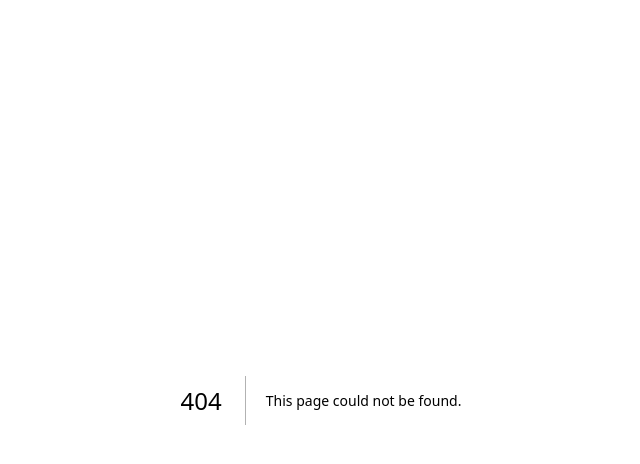
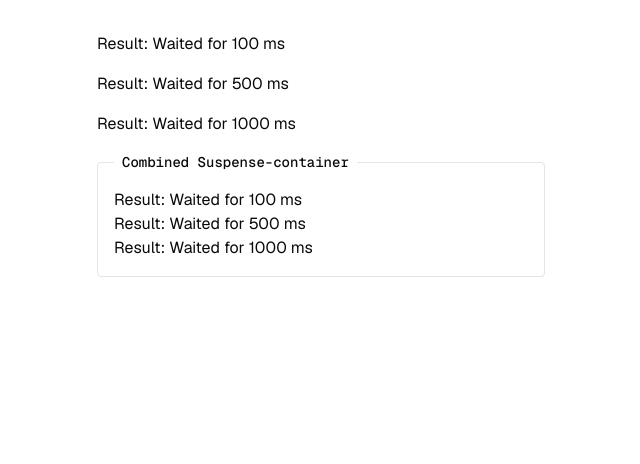
Before and after one commit to fabriciohvg/rol, a Next.js app: page /wait in a window 1280 px wide. Before the commit this address had no page. Shown: the top 464 px of the page, without its empty margins (319-959 px from the left). Built offline with nearby package versions, Linux system fonts and the light colour scheme.

Commit message:
testing: waiting for streaming fetching with tanstack-query working

```diff
--- /dev/null
+++ b/app/api/wait/route.ts
@@ -0,0 +1,10 @@
+import { NextResponse } from "next/server";
+
+export async function GET(request: Request) {
+  const { searchParams } = new URL(request.url);
+  const wait = Number(searchParams.get("wait"));
+
+  await new Promise((resolve) => setTimeout(resolve, wait));
+
+  return NextResponse.json(`Waited for ${wait} ms`);
+}
--- /dev/null
+++ b/app/wait/page.tsx
@@ -0,0 +1,73 @@
+"use client";
+
+import { isServer, useSuspenseQuery } from "@tanstack/react-query";
+import { Suspense } from "react";
+
+function getBaseURL() {
+  if (!isServer) {
+    return "";
+  }
+
+  if (process.env.VERCEL_URL) {
+    return `https://${process.env.VERCEL_URL}`;
+  }
+
+  return "http://localhost:3000";
+}
+
+const baseURL = getBaseURL();
+console.log("Base URL:", baseURL);
+
+function useWaitQuery(props: { wait: number }) {
+  const query = useSuspenseQuery({
+    queryKey: ["wait", props.wait],
+    queryFn: async () => {
+      const path = `/api/wait?wait=${props.wait}`;
+      const url = baseURL + path;
+      console.log("Fetching URL:", url);
+
+      const response: string = await (
+        await fetch(url, {
+          cache: "no-store",
+        })
+      ).json();
+
+      return response;
+    },
+  });
+
+  return [query.data as string, query] as const;
+}
+
+function MyComponent(props: { wait: number }) {
+  const [data] = useWaitQuery(props);
+
+  return <div>Result: {data}</div>;
+}
+
+export default function WaitPage() {
+  return (
+    <div className="max-w-lg mx-auto p-8 space-y-4">
+      <Suspense fallback={<div>Waiting 100...</div>}>
+        <MyComponent wait={100} />
+      </Suspense>
+      <Suspense fallback={<div>Waiting 500...</div>}>
+        <MyComponent wait={500} />
+      </Suspense>
+      <Suspense fallback={<div>Waiting 1000...</div>}>
+        <MyComponent wait={1000} />
+      </Suspense>
+
+      <fieldset className="border rounded p-4">
+        <legend className="text-sm font-medium px-2 font-mono">
+          Combined <code className="font-mono">Suspense</code>-container
+        </legend>
+        <Suspense fallback={<div>Waiting 100, 500 and 1000...</div>}>
+          <MyComponent wait={100} />
+          <MyComponent wait={500} />
+          <MyComponent wait={1000} />
+        </Suspense>
+      </fieldset>
+    </div>
+  );
+}
```
